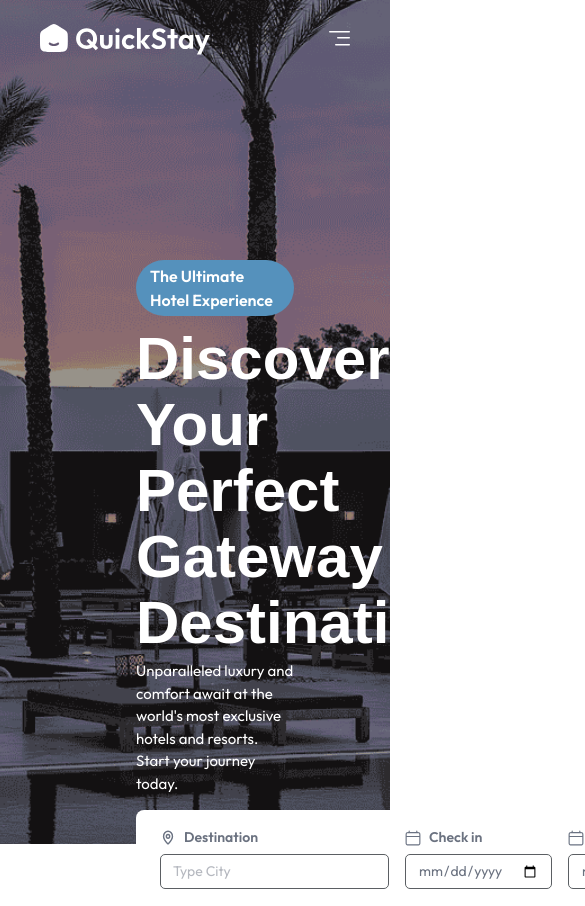
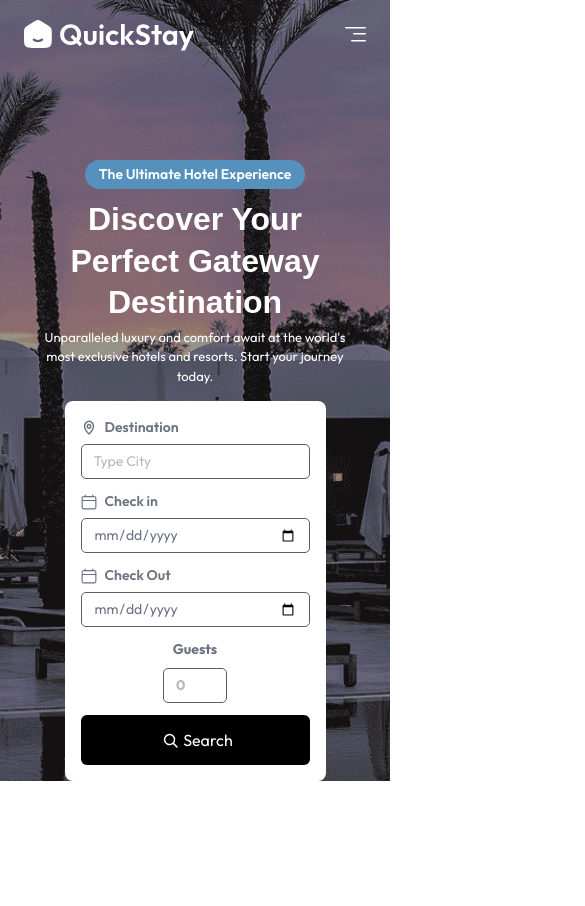
Before and after one commit to code-with-divyesh/Hotel-Booking, a React (Vite) app: page / in a window 390 px wide. Shown: the top 906 px of the page, 585 px wide, since content can reach past the window. After the commit the page ends 844 px from the top, so only its background shows below. Built offline with nearby package versions, Linux system fonts and the light colour scheme; no server answers; a web font is replaced by a local one.

Commit message:
Responsive layout for hero section and auth completed using clerk

```diff
--- a/package.json
+++ b/package.json
@@ -10,6 +10,7 @@
     "preview": "vite preview"
   },
   "dependencies": {
+    "@clerk/clerk-react": "^5.38.1",
     "@tailwindcss/vite": "^4.1.11",
     "react": "^19.1.0",
     "react-dom": "^19.1.0",
--- a/src/App.jsx
+++ b/src/App.jsx
@@ -10,7 +10,7 @@ const App = () => {
       {!isOwnerpath && <NavBar />}
       <div className="min-h-[70vh]">
         <Routes>
-          <Route path="/" element={<Home/>}/>
+          <Route path="/" element={<Home />} />
         </Routes>
       </div>
     </div>
--- a/src/Components/Hero/Hero.css
+++ b/src/Components/Hero/Hero.css
@@ -3,12 +3,8 @@
   align-items: start;
   justify-content: center;
   color: white;
-  padding-left: 128px;
-  padding-right: 128px;
-  background: url("/src/assets/heroImage.png");
-  background-position: center;
-  background-size: cover;
-  background-repeat: no-repeat;
+  padding: 0 128px;
+  background: url("/src/assets/heroImage.png") center/cover no-repeat;
   height: 100vh;
 }
 .custom-container {
@@ -102,21 +98,81 @@ input[type="date"] {
   cursor: pointer;
 }
 
-@media (max-width: 648px) {
+@media (max-width: 1024px) {
   .hero-section {
-    padding-left: 24px;
-    padding-right: 24px;
+    padding: 0 64px;
+  }
+
+  .custom-container {
+    padding-top: 120px;
+  }
+
+  .hero-heading {
+    font-size: 42px;
+    max-width: 90%;
+  }
+
+  .hero-subtext {
+    font-size: 14px;
+    max-width: 90%;
+  }
+
+  .booking-form {
+    flex-wrap: wrap;
+    gap: 12px;
+  }
+
+  .form-group {
+    width: 45%;
+  }
+
+  .search-btn {
+    width: 100%;
+    justify-content: center;
   }
 }
-@media (max-width: 740px) {
+
+@media (max-width: 768px) {
   .hero-section {
-    padding-left: 64px;
-    padding-right: 64px;
+    padding: 0 24px;
+    height: auto;
+  }
+
+  .custom-container {
+    padding-top: 100px;
+    height: auto;
+    align-items: center;
+    text-align: center;
+    padding-left: 0;
+  }
+
+  .custom-hotel-text {
+    font-size: 14px;
+    margin-top: 60px;
+  }
+
+  .hero-heading {
+    font-size: 32px;
+    line-height: 1.3;
+  }
+
+  .hero-subtext {
+    font-size: 13px;
+  }
+
+  .booking-form {
+    flex-direction: column;
+    gap: 12px;
+    padding: 16px;
+    width: 100%;
+  }
+
+  .form-group {
+    width: 100%;
+  }
+
+  .search-btn {
+    width: 100%;
+    justify-content: center;
   }
 }
-@media (max-width: 1024px) {
-  .hero-section {
-    padding-left: 96px;
-    padding-right: 96px;
-  }
-}
--- a/src/Components/NavBar/NavBar.css
+++ b/src/Components/NavBar/NavBar.css
@@ -97,8 +97,30 @@
   background: none;
   border: none;
 }
+/* Tablets and smaller laptops */
+@media (max-width: 1024px) {
+  .navbar {
+    padding: 16px 24px;
+  }
 
-/* Responsive */
+  .nav-links a {
+    margin: 0 8px;
+  }
+
+  .dashboard-btn,
+  .login-btn {
+    padding: 5px 12px;
+    margin-left: 8px;
+    font-size: 14px;
+  }
+
+  .icon {
+    height: 18px;
+    margin-right: 8px;
+  }
+}
+
+/* Mobiles */
 @media (max-width: 768px) {
   .nav-links,
   .nav-right {
@@ -106,12 +128,34 @@
   }
 
   .menu-btn {
-    display: block;
+    display: flex; /* ✅ Flex instead of block */
+    align-items: center;
+    justify-content: space-between;
+    gap: 8px;
   }
+
   .login-btn {
     margin-top: 24px;
     background: black;
     color: white;
     border: none;
   }
+
+  .mobile-menu {
+    gap: 16px;
+    padding: 40px 20px;
+    align-items: center;
+    justify-content: start;
+    padding-top: 80px;
+  }
+
+  .mobile-menu a,
+  .mobile-menu .dashboard-btn,
+  .mobile-menu .login-btn {
+    font-size: 18px;
+    width: 100%;
+    text-align: center;
+    padding: 10px;
+    border-bottom: 1px solid #ddd;
+  }
 }
--- a/src/Components/NavBar/NavBar.jsx
+++ b/src/Components/NavBar/NavBar.jsx
@@ -1,11 +1,32 @@
 import React, { useEffect, useState } from "react";
-import { Link } from "react-router-dom";
+import { Link, useLocation, useNavigate } from "react-router-dom";
 import { assets } from "../../assets/assets";
 import "./NavBar.css";
+import { useClerk, useUser, UserButton } from "@clerk/clerk-react";
+const BookIcon = () => (
+  <svg
+    className="w-4 h-4 text-gray-700"
+    xmlns="http://www.w3.org/2000/svg"
+    fill="none"
+    viewBox="0 0 24 24"
+    stroke="currentColor"
+  >
+    <path
+      strokeLinecap="round"
+      strokeLinejoin="round"
+      strokeWidth={2}
+      d="M5 19V4a1 1 0 011-1h12a1 1 0 011 1v13H7a2 2 0 00-2 2zm0 0a2 2 0 002 2h12M9 3v14m7 0v4"
+    />
+  </svg>
+);
 
 const NavBar = () => {
   const [isScrolled, setIsScrolled] = useState(false);
   const [isMenuOpen, setIsMenuOpen] = useState(false);
+  const { openSignIn } = useClerk(); // 👈 corrected: openSignIn instead of openSignin
+  const { isSignedIn, user } = useUser(); // 👈 get auth state
+  const navigate = useNavigate();
+  const location = useLocation();
 
   useEffect(() => {
     const handleScroll = () => {
@@ -16,7 +37,11 @@ const NavBar = () => {
   }, []);
 
   return (
-    <nav className={`navbar ${isScrolled ? "scrolled" : ""}`}>
+    <nav
+      className={`navbar ${
+        isScrolled || location.pathname !== "/" ? "scrolled" : ""
+      }`}
+    >
       <div className="navbar-inner">
         <Link to="/">
           <img src={assets.logo} alt="logo" className="logo" />
@@ -27,15 +52,46 @@ const NavBar = () => {
           <Link to="/rooms">Hotels</Link>
           <Link to="/">Experience</Link>
           <Link to="/">About</Link>
-          <button className="dashboard-btn">Dashboard</button>
+          {!isSignedIn && <button className="dashboard-btn">Dashboard</button>}
         </div>
 
         <div className="nav-right">
           <img src={assets.searchIcon} alt="search" className="icon" />
-          <button className="login-btn">Login</button>
+          {isSignedIn && (
+            <UserButton>
+              <UserButton.MenuItems>
+                <UserButton.Action
+                  label="My Bookings"
+                  labelIcon={<BookIcon />}
+                  onClick={() => {
+                    "/my-Bookings";
+                  }}
+                />
+              </UserButton.MenuItems>
+            </UserButton>
+          )}
+
+          {!isSignedIn && (
+            <button className="login-btn" onClick={() => openSignIn()}>
+              Login
+            </button>
+          )}
         </div>
 
         <div className="menu-btn" onClick={() => setIsMenuOpen(!isMenuOpen)}>
+          {isSignedIn && (
+            <UserButton>
+              <UserButton.MenuItems>
+                <UserButton.Action
+                  label="My Bookings"
+                  labelIcon={<BookIcon />}
+                  onClick={() => {
+                    navigate("/myBookings");
+                  }}
+                />
+              </UserButton.MenuItems>
+            </UserButton>
+          )}
           <img src={assets.menuIcon} alt="menu" />
         </div>
       </div>
@@ -57,10 +113,23 @@ const NavBar = () => {
         <Link to="/" onClick={() => setIsMenuOpen(false)}>
           About
         </Link>
-        <button className="dashboard-btn" onClick={() => setIsMenuOpen(false)}>
-          Dashboard
-        </button>
-        <button className="login-btn">Login</button>
+        {isSignedIn && (
+          <button
+            className="dashboard-btn"
+            onClick={() => {
+              setIsMenuOpen(false);
+              navigate("/owner");
+            }}
+          >
+            Dashboard
+          </button>
+        )}
+
+        {!isSignedIn && (
+          <button onClick={openSignIn} className="login-btn">
+            Login
+          </button>
+        )}
       </div>
     </nav>
   );
--- a/src/main.jsx
+++ b/src/main.jsx
@@ -3,9 +3,17 @@ import { createRoot } from "react-dom/client";
 import "./index.css";
 import App from "./App.jsx";
 import { BrowserRouter } from "react-router-dom";
+import { ClerkProvider } from "@clerk/clerk-react";
+const PUBLISHABLE_KEY = import.meta.env.VITE_CLERK_PUBLISHABLE_KEY;
+
+if (!PUBLISHABLE_KEY) {
+  throw new Error("Missing Publishable Key");
+}
 
 createRoot(document.getElementById("root")).render(
-  <BrowserRouter>
-    <App />
-  </BrowserRouter>
+  <ClerkProvider publishableKey={PUBLISHABLE_KEY} afterSignOutUrl="/">
+    <BrowserRouter>
+      <App />
+    </BrowserRouter>
+  </ClerkProvider>
 );
```
Also changed, not shown: 1 other file (tests, documents, lock files or other folders).
